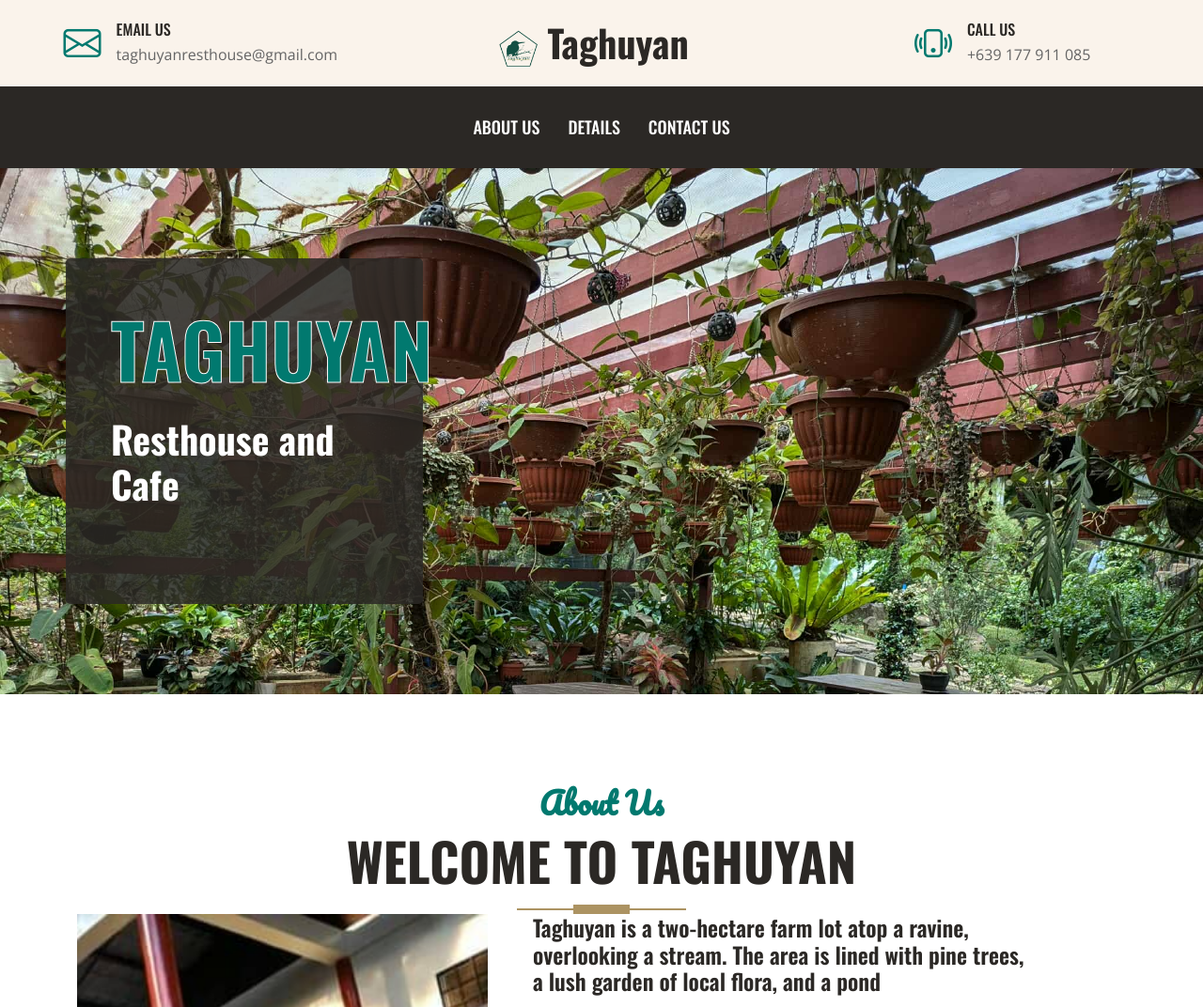
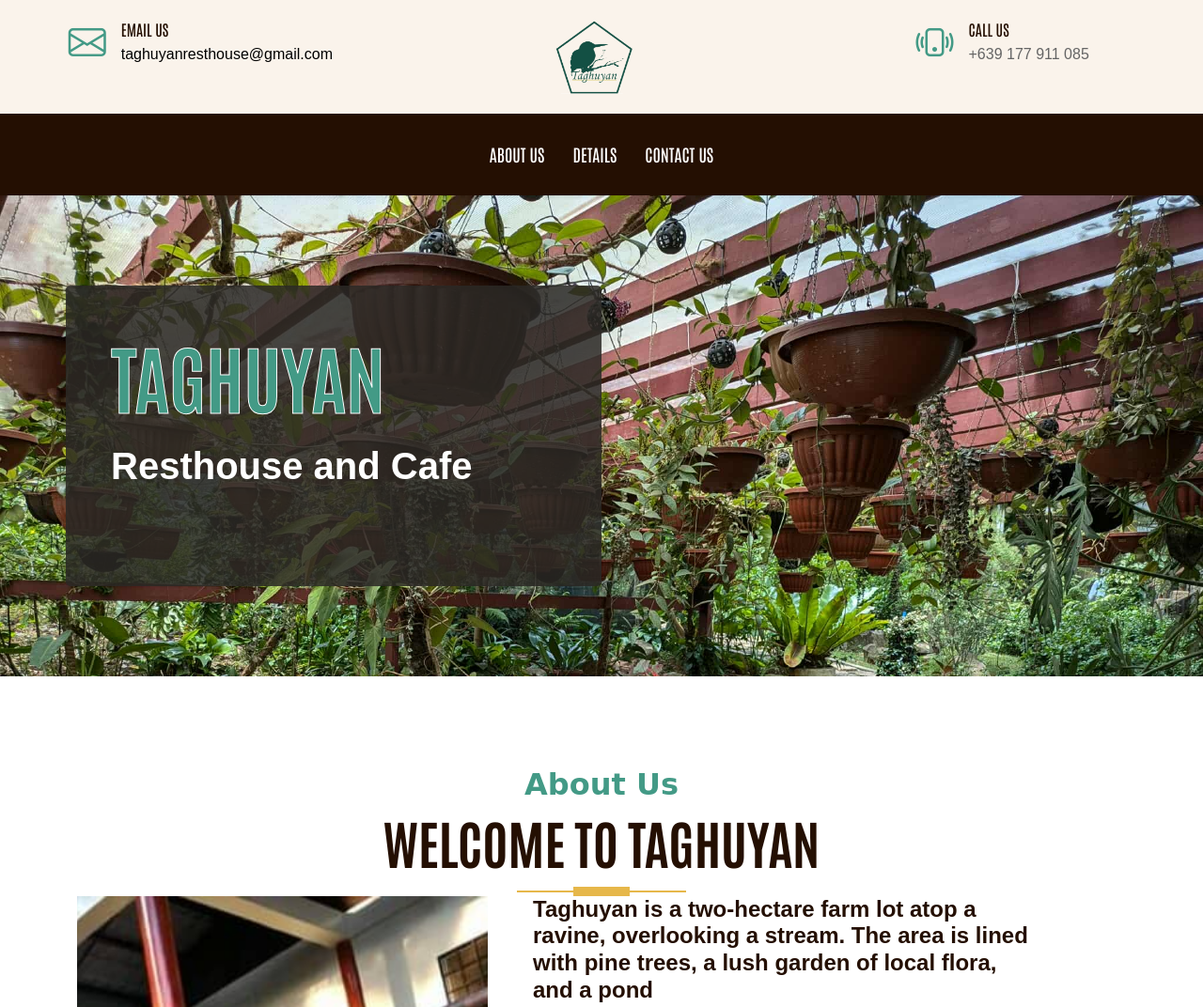
Before and after one commit to johnpatricklleno/taghuyan, a plain HTML site: page index.html in a window 1280 px wide. Shown: the top 1072 px of the page at 94% size. Drawn offline with nearby package versions, Linux system fonts and the light colour scheme.

Commit message:
color and font updates

```diff
--- a/css/style.css
+++ b/css/style.css
@@ -1,13 +1,13 @@
 /********** Template CSS **********/
 :root {
-    --primary: #AC9362;
+    --primary: #E6B74A;
     --secondary: #FAF3EB;
     --light: #FFFFFF;
     --dark: #2B2825;
 }
 
 .font-secondary {
-    font-family: 'Pacifico', cursive;
+    font-family: 'Monotype Corsiva', cursive;
 }
 
 h1,
@@ -29,7 +29,7 @@ h6,
 }
 
 .btn {
-    font-family: 'Oswald', sans-serif;
+    font-family: 'Antonio', sans-serif;
     font-weight: 600;
     transition: .5s;
 }
@@ -92,7 +92,7 @@ h6,
 }
 
 .navbar-dark .navbar-nav .nav-link {
-    font-family: 'Oswald', sans-serif;
+    font-family: 'Antonio', sans-serif;
     padding: 30px 15px;
     font-size: 18px;
     font-weight: 500;
@@ -176,7 +176,9 @@ h6,
     border-top: 11px solid transparent;
     border-bottom: 11px solid transparent;
 }
-
+.text-uppercase {
+    font-family: 'Antonio', sans-serif !important;
+}
 @keyframes pulse-border {
     0% {
         transform: translateX(-50%) translateY(-50%) translateZ(0) scale(1);
--- a/index.html
+++ b/index.html
@@ -14,7 +14,8 @@
     <!-- Google Web Fonts -->
     <link rel="preconnect" href="https://fonts.googleapis.com">
     <link rel="preconnect" href="https://fonts.gstatic.com" crossorigin>
-    <link href="https://fonts.googleapis.com/css2?family=Open+Sans:wght@400;600&family=Oswald:wght@500;600;700&family=Pacifico&display=swap" rel="stylesheet">
+    <link href="https://fonts.googleapis.com/css2?family=Anton&family=Antonio:wght@100..700&display=swap" rel="stylesheet">
+
 
     <!-- Icon Font Stylesheet -->
     <link rel="stylesheet" href="https://cdnjs.cloudflare.com/ajax/libs/font-awesome/7.0.0/css/all.min.css" integrity="sha512-DxV+EoADOkOygM4IR9yXP8Sb2qwgidEmeqAEmDKIOfPRQZOWbXCzLC6vjbZyy0vPisbH2SyW27+ddLVCN+OMzQ==" crossorigin="anonymous" referrerpolicy="no-referrer" />
@@ -40,7 +41,6 @@
     justify-content: center;
     height: 500px; /* Adjust height as needed */
   }
-
   .owl-theme  .item img {
     max-height: 100%;
     max-width: 100%;
@@ -50,7 +50,7 @@
       position: relative;
     }
     .bg-dgreen {
-        background-color: #01796F !important;
+        background-color: #08463B !important;
     }
     .big-carousel {
         position: relative;
@@ -134,7 +134,7 @@
     }
 
     .owl-dot.active span {
-      background: #007bff;
+      background: #439A86;
     }
     </style>
 </head>
@@ -148,14 +148,14 @@
                     <i class="bi bi-envelope fs-1 text-primary me-3"></i>
                     <div class="text-start">
                         <h6 class="text-uppercase mb-1">Email Us</h6>
-                        <span>taghuyanresthouse@gmail.com</span>
+                        <span><a href='mailto:taghuyanresthouse@gmail.com' style="color:black">taghuyanresthouse@gmail.com</a></span>
                     </div>
                 </div>
             </div>
             <div class="col-lg-4 text-center bg-secondary py-3">
                 <div class="d-inline-flex align-items-center justify-content-center">
-                    <a href="index.html" class="navbar-brand">
-                        <h1 class="m-0"><img src="img/logo.png" style="max-width:10%">  Taghuyan</h1>
+                    <a href="index.html" class="navbar-brand text-uppercase">
+                        <h1 class="m-0" style="font-family: 'Antonio', sans-serif;"><img src="img/logo.png" style="max-width:20%"></h1>
                     </a>
                 </div>
             </div>
@@ -196,7 +196,7 @@
     <div class="container-fluid bg-primary py-5 mb-5 hero-header">
         <div class="container py-5">
             <div class="row justify-content-start">
-                <div class="col-lg-4 text-center bg-dark-transparent text-lg-start p-5 rounded-3">
+                <div class="col-lg-6 text-center bg-dark-transparent text-lg-start p-5 rounded-3">
                     <h1 class="display-1 text-uppercase text-primary mb-4">Taghuyan</h1>
                     <h1 class="text-white">Resthouse and Cafe</h1>
                     <div class="d-flex align-items-center justify-content-center justify-content-lg-start pt-5">
```
Also changed, not shown: css/bootstrap.min.css.
